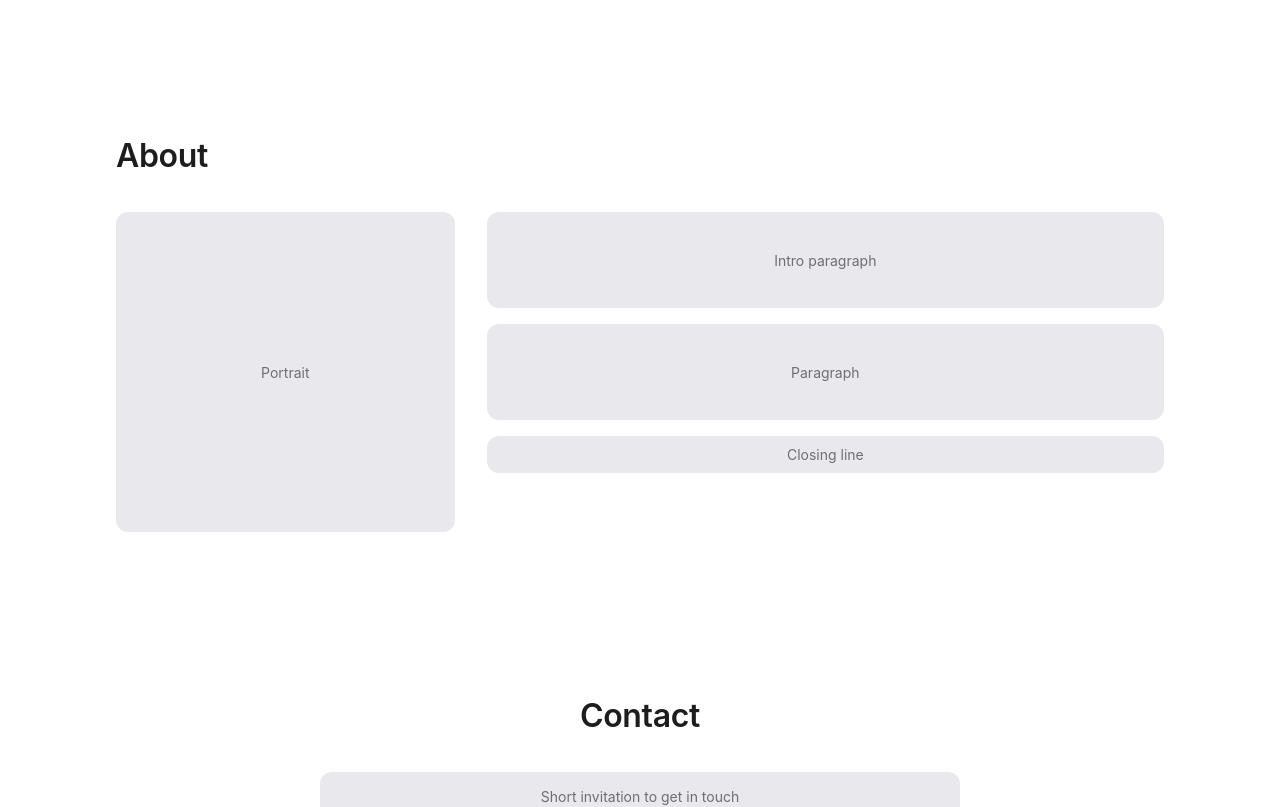
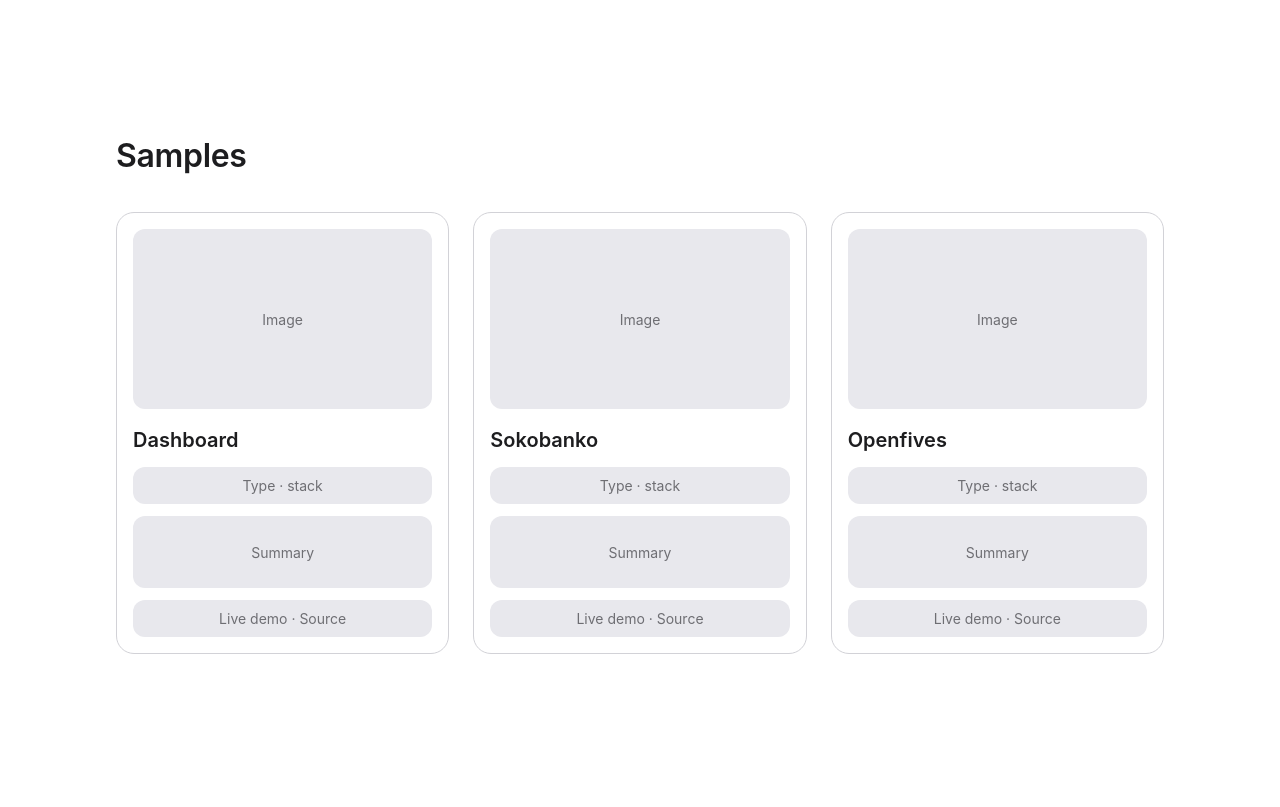
Before and after one commit to vindotski/website, a Next.js app: page / in a window 1280 px wide. Shown: the part 1600-2407 px from the top of the page. Built offline with nearby package versions, Linux system fonts and the light colour scheme.

Commit message:
feat(samples): wireframe open source section

```diff
--- /dev/null
+++ b/app/_components/Samples.tsx
@@ -0,0 +1,25 @@
+import Placeholder from "./Placeholder";
+import { ProjectCard, ProjectGrid } from "./ProjectCards";
+import Section from "./Section";
+
+const samples = ["Dashboard", "Sokobanko", "Openfives"];
+
+export default function Samples() {
+  return (
+    <Section id="samples" title="Samples">
+      <ProjectGrid>
+        {samples.map((sample) => (
+          <ProjectCard
+            key={sample}
+            name={sample}
+            image={<Placeholder label="Image" height={180} />}
+          >
+            <Placeholder label="Type · stack" height={24} />
+            <Placeholder label="Summary" height={72} />
+            <Placeholder label="Live demo · Source" height={24} />
+          </ProjectCard>
+        ))}
+      </ProjectGrid>
+    </Section>
+  );
+}
--- a/app/page.tsx
+++ b/app/page.tsx
@@ -3,6 +3,7 @@ import Contact from "./_components/Contact";
 import Footer from "./_components/Footer";
 import Header from "./_components/Header";
 import Hero from "./_components/Hero";
+import Samples from "./_components/Samples";
 import WhatIDo from "./_components/WhatIDo";
 import Work from "./_components/Work";
 
@@ -14,6 +15,7 @@ export default function Home() {
         <Hero />
         <Work />
         <WhatIDo />
+        <Samples />
         <About />
         <Contact />
       </main>
```
